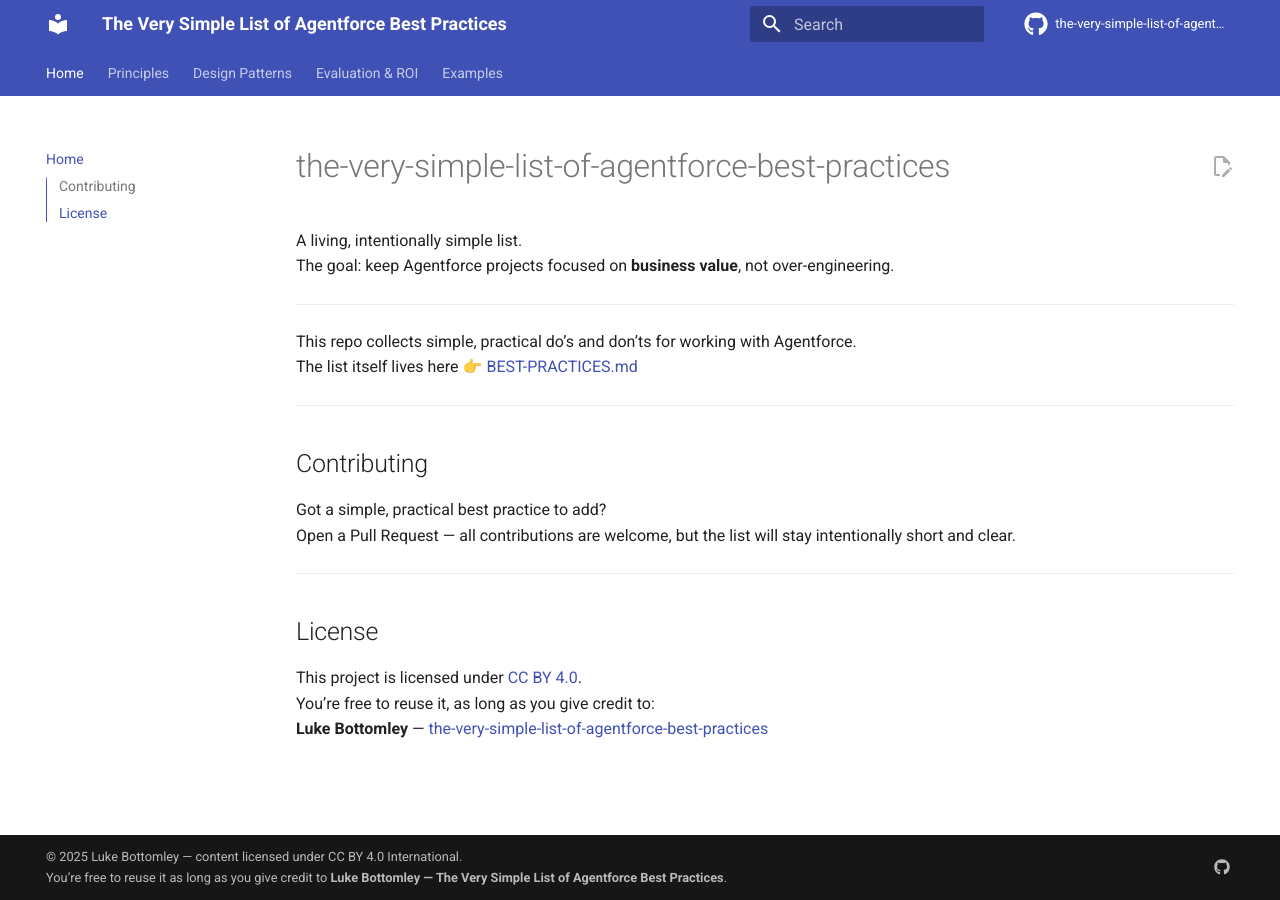
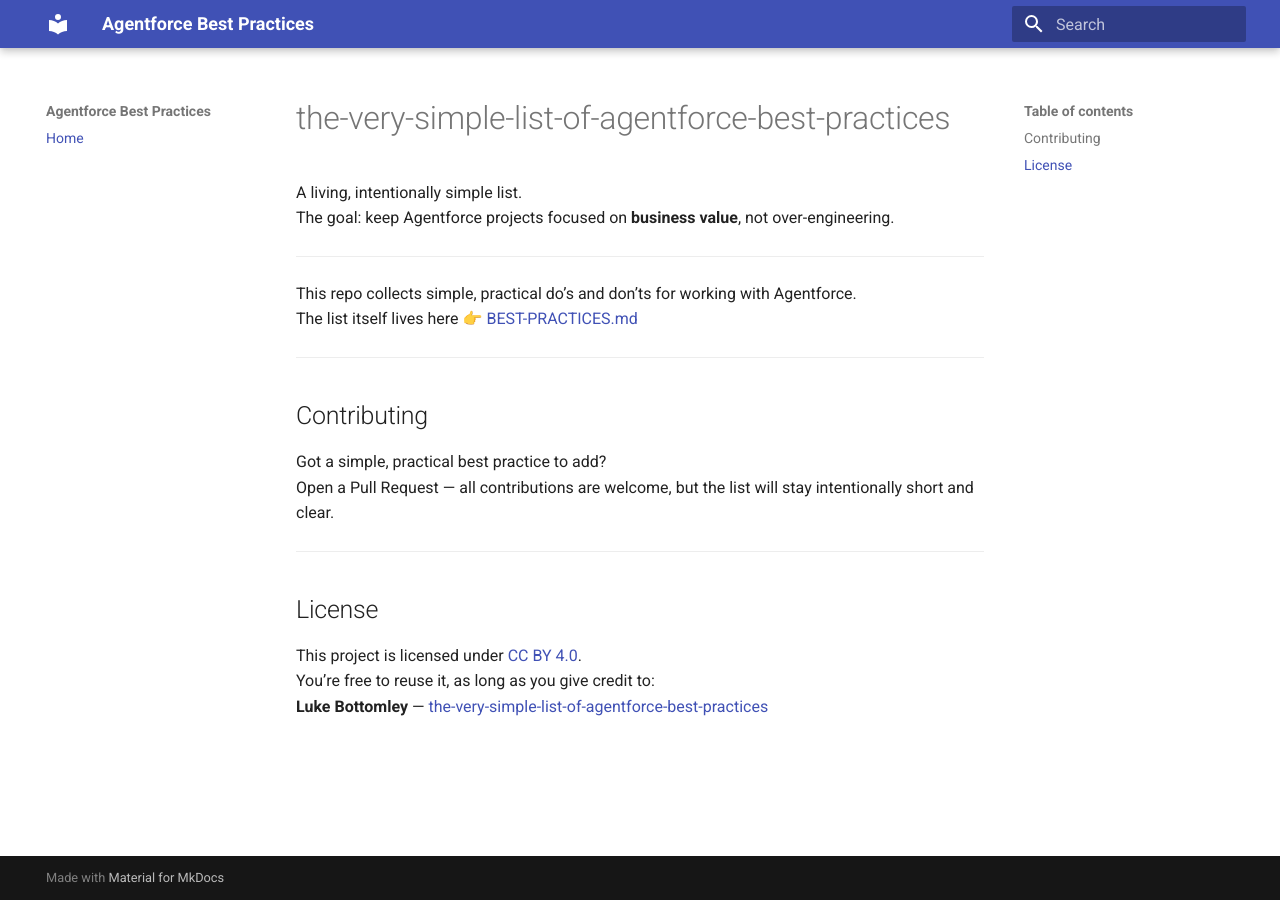
Before and after one commit to botbot-priv/the-very-simple-list-of-agentforce-best-practices, an MkDocs documentation site: the page built from docs/index.md, in a window 1280 px wide. Built offline with MkDocs 1.6.1 and Material for MkDocs 9.7.7, drawn with Linux system fonts in a browser that asks for light colours; comment, search, counter and statistics services are not loaded.

Commit message:
Set up MkDocs Material in Codespace

```diff
--- a/mkdocs.yml
+++ b/mkdocs.yml
@@ -1,64 +1,5 @@
-# ----------------------------
-# Project information
-# ----------------------------
-site_name: The Very Simple List of Agentforce Best Practices
-site_description: A curated collection of practical patterns and principles for designing and delivering Agentforce solutions that create measurable business value.
-site_author: Luke Bottomley
-site_url: https://botbot-priv.github.io/the-very-simple-list-of-agentforce-best-practices/
-
-# ----------------------------
-# Theme and features
-# ----------------------------
+site_name: Agentforce Best Practices
 theme:
   name: material
-  language: en
-  features:
-    - navigation.tabs
-    - navigation.top
-    - toc.integrate
-    - content.code.copy
-    - content.action.edit
-  palette:
-    primary: indigo
-    accent: blue
-  icon:
-    repo: fontawesome/brands/github
-
-# ----------------------------
-# Repository & edit links
-# ----------------------------
-repo_url: https://github.com/botbot-priv/the-very-simple-list-of-agentforce-best-practices
-repo_name: the-very-simple-list-of-agentforce-best-practices
-edit_uri: edit/main/docs/
-
-# ----------------------------
-# Navigation
-# ----------------------------
 nav:
   - Home: index.md
-  - Principles: principles.md
-  - Design Patterns: design-patterns.md
-  - Evaluation & ROI: evaluation.md
-  - Examples: examples.md
-
-# ----------------------------
-# Plugins
-# ----------------------------
-plugins:
-  - search
-
-# ----------------------------
-# Extra / footer
-# ----------------------------
-extra:
-  social:
-    - icon: fontawesome/brands/github
-      link: https://github.com/botbot-priv/the-very-simple-list-of-agentforce-best-practices
-  generator: false
-
-copyright: >
-  © 2025 Luke Bottomley — content licensed under
-  <a href="https://creativecommons.org/licenses/by/4.0/" target="_blank" rel="noopener">
-  CC BY 4.0 International</a>.<br>
-  You’re free to reuse it as long as you give credit to
-  <strong>Luke Bottomley — The Very Simple List of Agentforce Best Practices</strong>.
```
